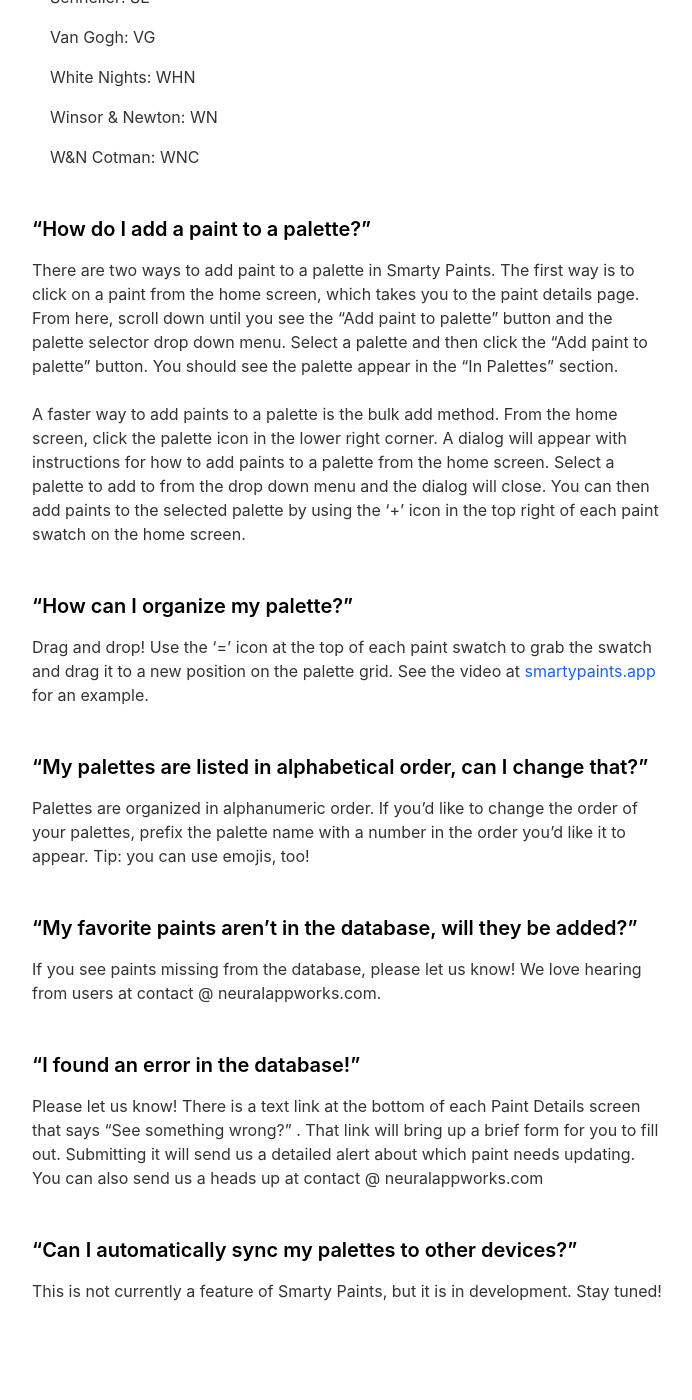
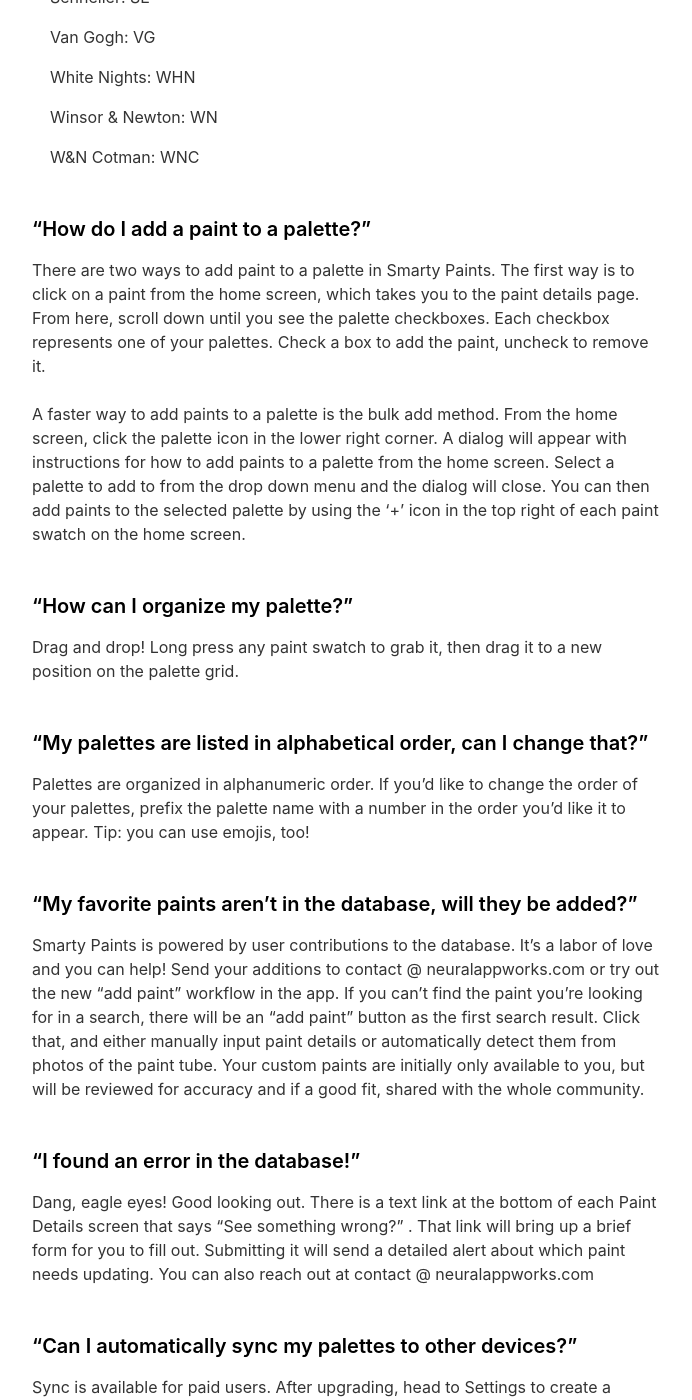
Before and after one commit to aelise/smartypaints_web, a Jekyll site: the page built from _pages/FAQ.md, in a window 1280 px wide and 1400 px high, scrolled down 2690 px. Shown: the whole window, without its empty margins (292-984 px from the left). Built offline with Jekyll 4.4.1, drawn with Linux system fonts in a browser that asks for light colours; nearby versions of some CDN libraries; some of the changed text lies outside the part shown.

Commit message:
Update Organize heading and refresh FAQ content
- Change "Never buy the same tube twice" to "Know what you have
  before you shop" with new body copy
- FAQ: update paint-to-palette flow for checkbox UI
- FAQ: long-press drag instead of = icon
- FAQ: new community-powered database contribution copy
- FAQ: rewrite error reporting without we/us pronouns
- FAQ: sync now available for paid users with account setup

Co-Authored-By: Claude Opus 4.6 <noreply@anthropic.com>

```diff
--- a/_layouts/default.html
+++ b/_layouts/default.html
@@ -112,8 +112,8 @@
             <div class="section-inner feature-row-inner">
                 <div class="feature-row-text">
                     <span class="feature-kicker">Organize Your Stash</span>
-                    <h3>Never buy the same tube twice.</h3>
-                    <p>Drag-and-drop palettes that match your real-life setup. Track what you own, what you want, and never buy the same tube twice. (Unless you meant to.)</p>
+                    <h3>Know what you have before you shop.</h3>
+                    <p>Drag-and-drop palettes that match your real-life setup. Track what you own, what you want, and what you definitely don't need a fourth of. (Unless you do?)</p>
                 </div>
                 <div class="feature-row-phone">
                     <div class="feature-phone-frame">
--- a/_pages/FAQ.md
+++ b/_pages/FAQ.md
@@ -133,13 +133,13 @@ The manufacturer or brand name of the paint.
 <br> <br>
 
 ### "How do I add a paint to a palette?"
-There are two ways to add paint to a palette in Smarty Paints. The first way is to click on a paint from the home screen, which takes you to the paint details page. From here, scroll down until you see the "Add paint to palette" button and the palette selector drop down menu. Select a palette and then click the "Add paint to palette" button. You should see the palette appear in the "In Palettes" section.
+There are two ways to add paint to a palette in Smarty Paints. The first way is to click on a paint from the home screen, which takes you to the paint details page. From here, scroll down until you see the palette checkboxes. Each checkbox represents one of your palettes. Check a box to add the paint, uncheck to remove it.
 <br>
 A faster way to add paints to a palette is the bulk add method. From the home screen, click the palette icon in the lower right corner. A dialog will appear with instructions for how to add paints to a palette from the home screen. Select a palette to add to from the drop down menu and the dialog will close. You can then add paints to the selected palette by using the '+' icon in the top right of each paint swatch on the home screen.
 <br> <br>
 
 ### "How can I organize my palette?"
-Drag and drop! Use the '=' icon at the top of each paint swatch to grab the swatch and drag it to a new position on the palette grid. See the video at [smartypaints.app](https://smartypaints.app) for an example.
+Drag and drop! Long press any paint swatch to grab it, then drag it to a new position on the palette grid.
 <br>  <br>
 
 ### "My palettes are listed in alphabetical order, can I change that?"
@@ -147,14 +147,14 @@ Palettes are organized in alphanumeric order. If you'd like to change the order
 <br>  <br>
 
 ### "My favorite paints aren't in the database, will they be added?"
-If you see paints missing from the database, please let us know! We love hearing from users at contact @ neuralappworks.com.
+Smarty Paints is powered by user contributions to the database. It's a labor of love and you can help! Send your additions to contact @ neuralappworks.com or try out the new "add paint" workflow in the app. If you can't find the paint you're looking for in a search, there will be an "add paint" button as the first search result. Click that, and either manually input paint details or automatically detect them from photos of the paint tube. Your custom paints are initially only available to you, but will be reviewed for accuracy and if a good fit, shared with the whole community.
 <br> <br>
 
 ### "I found an error in the database!"
-Please let us know! There is a text link at the bottom of each Paint Details screen that says "See something wrong?" . That link will bring up a brief form for you to fill out. Submitting it will send us a detailed alert about which paint needs updating. You can also send us a heads up at contact @ neuralappworks.com
+Dang, eagle eyes! Good looking out. There is a text link at the bottom of each Paint Details screen that says "See something wrong?" . That link will bring up a brief form for you to fill out. Submitting it will send a detailed alert about which paint needs updating. You can also reach out at contact @ neuralappworks.com
 <br> <br>
 
 ### "Can I automatically sync my palettes to other devices?"
-This is not currently a feature of Smarty Paints, but it is in development. Stay tuned!
+Sync is available for paid users. After upgrading, head to Settings to create a Smarty Paints account. Once your account is set up, your palettes will sync automatically across devices.
 <br>
 <br><br>
```
